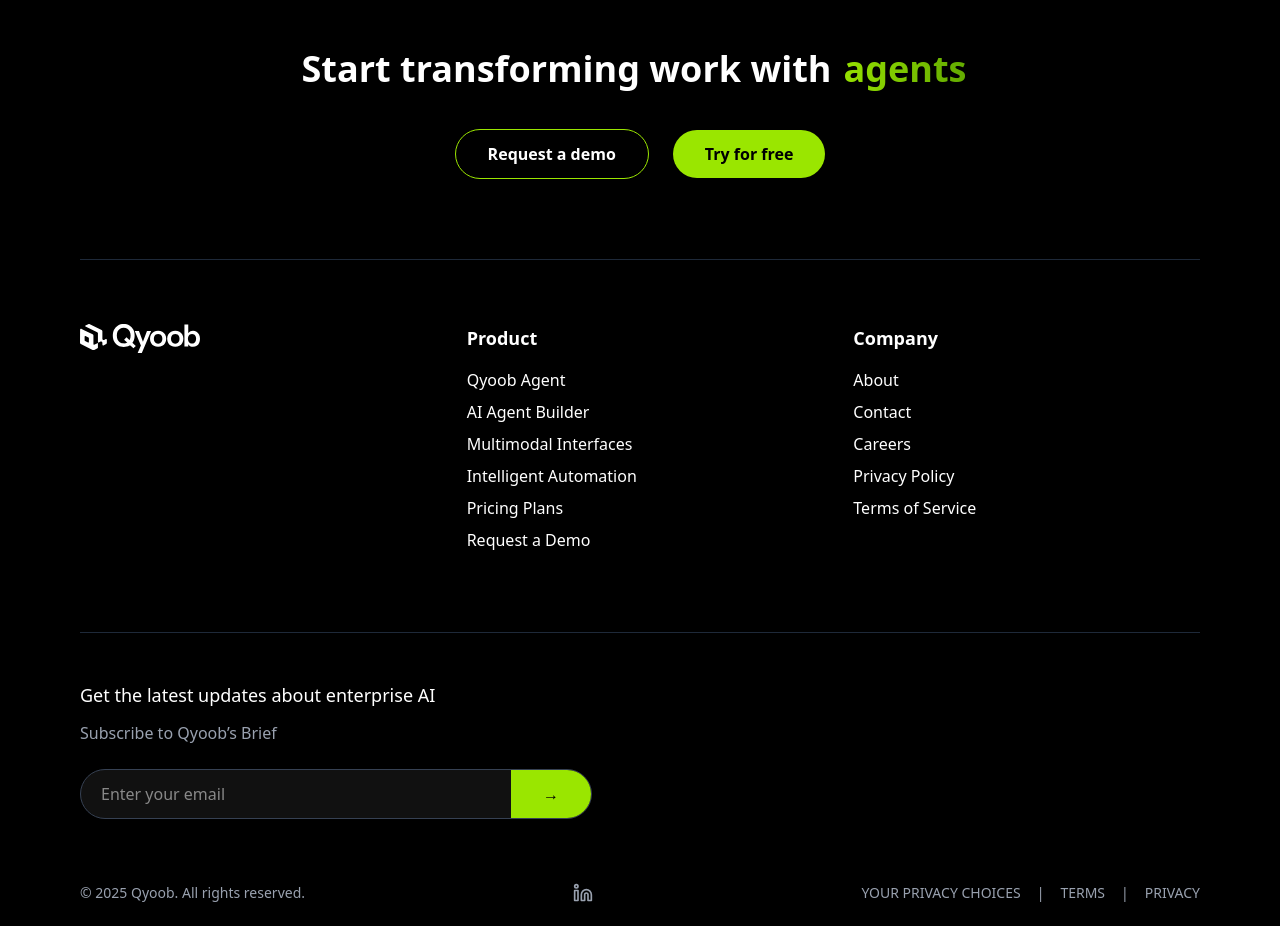
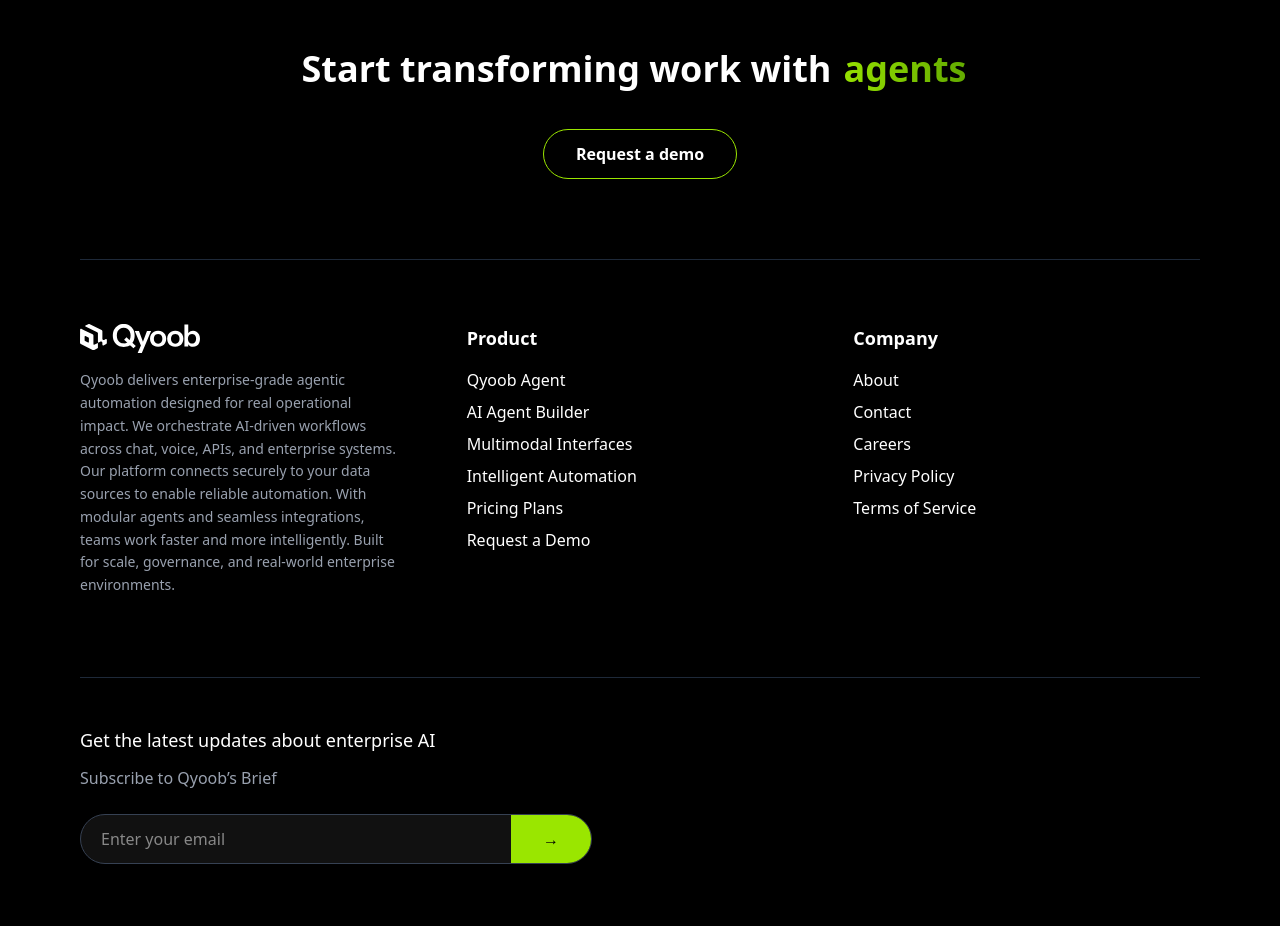
Before and after one commit to swadeshChhetri/quoob, a React (Vite) app: page /about in a window 1280 px wide. Shown: the part 1660-2586 px from the top of the page. Built offline with nearby package versions, Linux system fonts and the light colour scheme.

Commit message:
added about details below the logo

```diff
--- a/src/components/sections/Footer.jsx
+++ b/src/components/sections/Footer.jsx
@@ -18,10 +18,6 @@
           <button className="px-8 py-3 rounded-full border border-lime-400 text-white hover:bg-lime-400 hover:text-black transition">
             Request a demo
           </button>
-
-          <button className="px-8 py-3 rounded-full bg-lime-400 hover:bg-lime-500 text-black transition">
-            Try for free
-          </button>
         </div>
       </div>
 
@@ -29,14 +25,22 @@
       <div className="border-t border-gray-800 pt-16">
         <div className="grid grid-cols-1 md:grid-cols-3 gap-10">
           {/* LOGO */}
-          <div className="flex items-start">
-            <div className="flex items-center space-x-2 ">
-              <img
-                src="/image/logo.svg" // <-- replace with your logo path
-                alt="Qyoob Logo"
-                className="w-30"
-              />
+          <div className="flex flex-col items-start space-y-4">
+            {/* Logo */}
+            <div className="flex items-center space-x-2">
+              <img src="/image/logo.svg" alt="Qyoob Logo" className="w-30" />
             </div>
+
+            {/* About Text */}
+            <p className="text-sm text-gray-400 leading-relaxed max-w-xs">
+              Qyoob delivers enterprise-grade agentic automation designed for
+              real operational impact. We orchestrate AI-driven workflows across
+              chat, voice, APIs, and enterprise systems. Our platform connects
+              securely to your data sources to enable reliable automation. With
+              modular agents and seamless integrations, teams work faster and
+              more intelligently. Built for scale, governance, and real-world
+              enterprise environments.
+            </p>
           </div>
 
           {/* PRODUCT */}
@@ -56,7 +60,7 @@
                 <Link to="/">Intelligent Automation</Link>
               </li>
               <li>
-              <a href="/plans">Pricing Plans</a>
+                <a href="/plans">Pricing Plans</a>
               </li>
               <li>
                 <Link to="/">Request a Demo</Link>
@@ -95,7 +99,7 @@
                 <a href="/about">About</a>
               </li>
               <li>
-              <a href="/contact">Contact</a>
+                <a href="/contact">Contact</a>
               </li>
               <li>Careers</li>
               <li>Privacy Policy</li>
```
